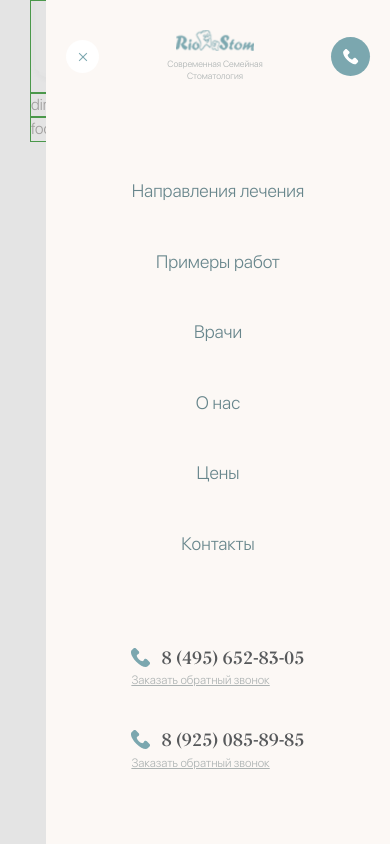
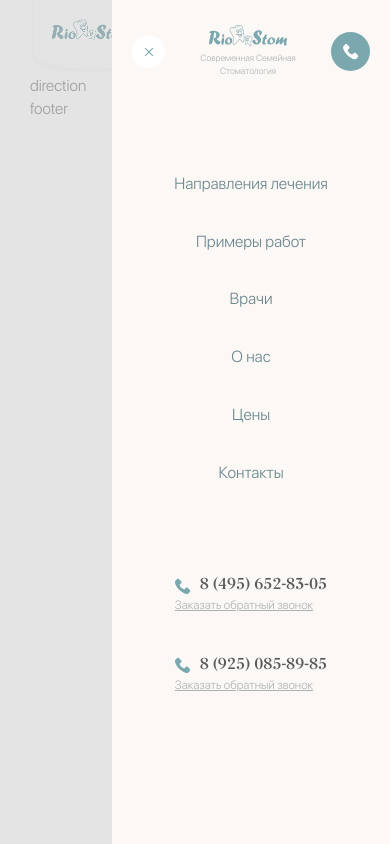
Before and after one commit to Turalinov/riostom, a plain HTML site: page docs/index.html in a window 390 px wide. Both pictures are taken after a click on the button "открыть/закрыть меню". Drawn offline with Linux system fonts and the light colour scheme.

Commit message:
fix adaptive menu

```diff
--- a/docs/css/main.css
+++ b/docs/css/main.css
@@ -443,7 +443,6 @@ img {
 }
 
 .container {
-  border: 1px solid red;
   margin: 0 auto;
   height: 100%;
   max-width: 1280px;
@@ -453,15 +452,9 @@ img {
     margin: 0 40px;
   }
 }
-@media screen and (max-width: 992px) {
-  .container {
-    border: 1px solid blue;
-  }
-}
 @media screen and (max-width: 768px) {
   .container {
     margin: 0 30px;
-    border: 1px solid green;
   }
 }
 
@@ -531,10 +524,10 @@ button:focus {
   align-items: center;
 }
 
-.control-phone-button.phone-button {
+.control__phone-button.phone-button {
   background-color: #fff;
 }
-.control-phone-button.phone-button::before {
+.control__phone-button.phone-button::before {
   background-image: url("../img/phone-green.svg");
 }
 
@@ -545,6 +538,11 @@ button:focus {
   height: 22px;
   font-size: 0;
   margin-left: 45px;
+}
+@media screen and (max-width: 768px) {
+  .control__toggle {
+    margin-left: 30px;
+  }
 }
 
 .control__toggle span,
@@ -564,6 +562,10 @@ button:focus {
   transform: translateY(-50%);
 }
 
+.control__toggle.is-active span {
+  display: none;
+}
+
 .control__toggle::after,
 .control__toggle::before {
   content: "";
@@ -573,8 +575,18 @@ button:focus {
   top: 0;
 }
 
+.control__toggle.is-active::after {
+  top: 11px;
+  transform: rotate(45deg);
+}
+
 .control__toggle::before {
   bottom: 0;
+}
+
+.control__toggle.is-active::before {
+  top: 11px;
+  transform: rotate(-45deg);
 }
 
 .header .container {
@@ -610,6 +622,11 @@ button:focus {
 @media screen and (max-width: 1150px) {
   .logo__link {
     max-width: 150px;
+  }
+}
+@media screen and (max-width: 768px) {
+  .logo__link {
+    max-width: 125px;
   }
 }
 
@@ -656,6 +673,12 @@ button:focus {
     padding: 30px 20px 155px;
     overflow: auto;
     background-color: #fcf8f5;
+  }
+}
+@media screen and (max-width: 768px) {
+  .menu__dropdown {
+    padding: 25px 20px 205px;
+    max-width: 278px;
   }
 }
 
@@ -727,6 +750,11 @@ button:focus {
     margin-bottom: 90px;
   }
 }
+@media screen and (max-width: 768px) {
+  .menu__list {
+    font-size: 16px;
+  }
+}
 
 .menu__item + .menu__item {
   margin-left: 34px;
@@ -740,6 +768,11 @@ button:focus {
   .menu__item + .menu__item {
     margin-left: 0;
     margin-top: 45px;
+  }
+}
+@media screen and (max-width: 768px) {
+  .menu__item + .menu__item {
+    margin-top: 35px;
   }
 }
 
@@ -793,17 +826,30 @@ button:focus {
     font-size: 18px;
   }
 }
+@media screen and (max-width: 768px) {
+  .phone {
+    font-size: 16px;
+    padding-left: 25px;
+  }
+}
 .phone::after {
   content: "";
   position: absolute;
   left: 0;
-  top: 0;
+  top: 50%;
+  transform: translateY(-50%);
   width: 20px;
   height: 20px;
   background-image: url("../img/phone-green.svg");
   background-repeat: no-repeat;
   background-position: center;
   background-size: cover;
+}
+@media screen and (max-width: 992px) {
+  .phone::after {
+    width: 16px;
+    height: 16px;
+  }
 }
 
 .socials {
--- a/docs/index.html
+++ b/docs/index.html
@@ -28,7 +28,7 @@
           <button type="button" class="menu__close"></button>
           <div class="menu__content">
             <div class="menu__content-img">
-              <img src="img/menu__logo.png" alt="logo" width="78" height="21" class="menu__content-img-elem">
+              <img src="img/menu__logo.svg" alt="logo" width="78" height="21" class="menu__content-img-elem">
             </div>
             <div class="menu__content-desc">
               Современная Семейная Стоматология
```
Also changed, not shown: docs/direction.html (+1 -1 lines), docs/politics.html (+1 -1 lines), docs/css/main.min.css, docs/img/menu__logo.svg (added), docs/js/app.min.js.
